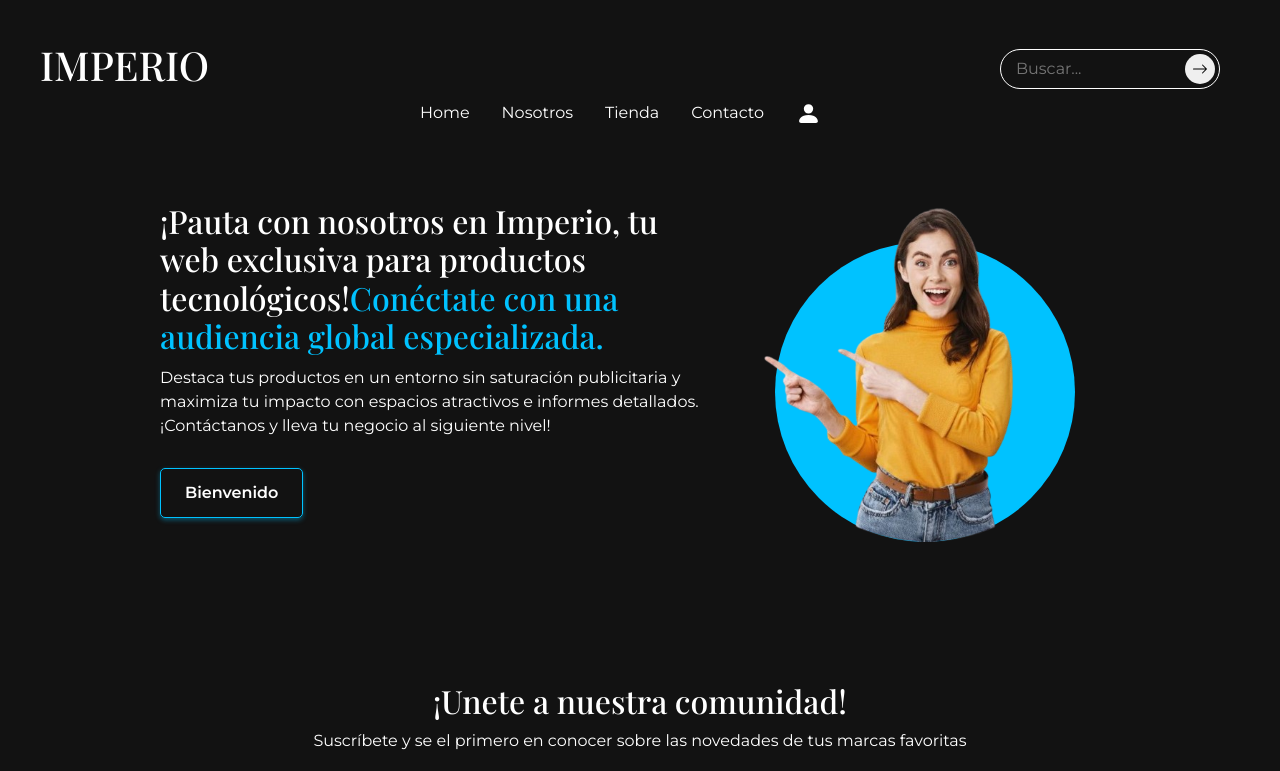
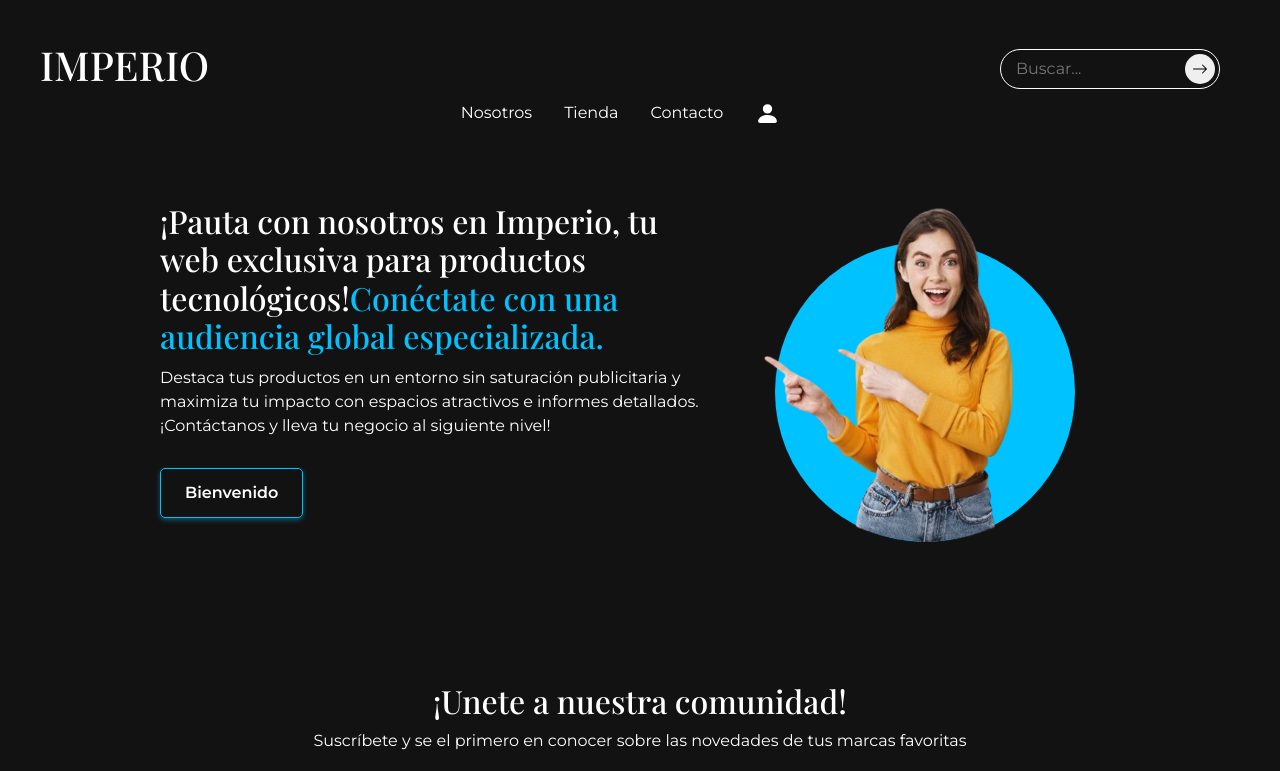
Before and after one commit to Sala-A/IMPERIO, a React (Vite) app: page / in a window 1280 px wide. Shown: the top 771 px of the page. Built offline with nearby package versions, Linux system fonts and the light colour scheme; a web font is replaced by a local one.

Commit message:
Modificación de etiquetas que ya no son necesarias

```diff
--- a/src/Components/Common/Footer.jsx
+++ b/src/Components/Common/Footer.jsx
@@ -17,9 +17,6 @@ export default function Footer() {
       <hr />
       <nav className="footer-nav">
         <a className="a_footer" href="#">
-          Home
-        </a>
-        <a className="a_footer" href="#">
           Nosotros
         </a>
         <a className="a_footer" href="#">
--- a/src/Components/Common/Navbar.jsx
+++ b/src/Components/Common/Navbar.jsx
@@ -3,17 +3,33 @@ import Search from "./Search";
 function Navbar() {
   return (
     <nav className="navbar">
-      <a href="#" id="logo"><h1 className="logo">IMPERIO</h1></a>
+      <a href="#" id="logo">
+        <h1 className="logo">IMPERIO</h1>
+      </a>
       <ul className="nav-links">
-        <li className="li-nav"><a id="a-nav" href="#">Home</a></li>
-        <li className="li-nav"><a id="a-nav" href="#">Nosotros</a></li>
-        <li className="li-nav"><a id="a-nav" href="#">Tienda</a></li>
-        <li className="li-nav"><a id="a-nav" href="#">Contacto</a></li>
-        <li className="li-nav" id="person"><a id="a-img" href="#" title="Log In admin"><img src="../src/assets/person.svg" alt="" /></a></li>
-
+        <li className="li-nav">
+          <a id="a-nav" href="#">
+            Nosotros
+          </a>
+        </li>
+        <li className="li-nav">
+          <a id="a-nav" href="#">
+            Tienda
+          </a>
+        </li>
+        <li className="li-nav">
+          <a id="a-nav" href="#">
+            Contacto
+          </a>
+        </li>
+        <li className="li-nav" id="person">
+          <a id="a-img" href="#" title="Log In admin">
+            <img src="../src/assets/person.svg" alt="" />
+          </a>
+        </li>
       </ul>
       <div className="search-user">
-      <Search />
+        <Search />
       </div>
     </nav>
   );
```
